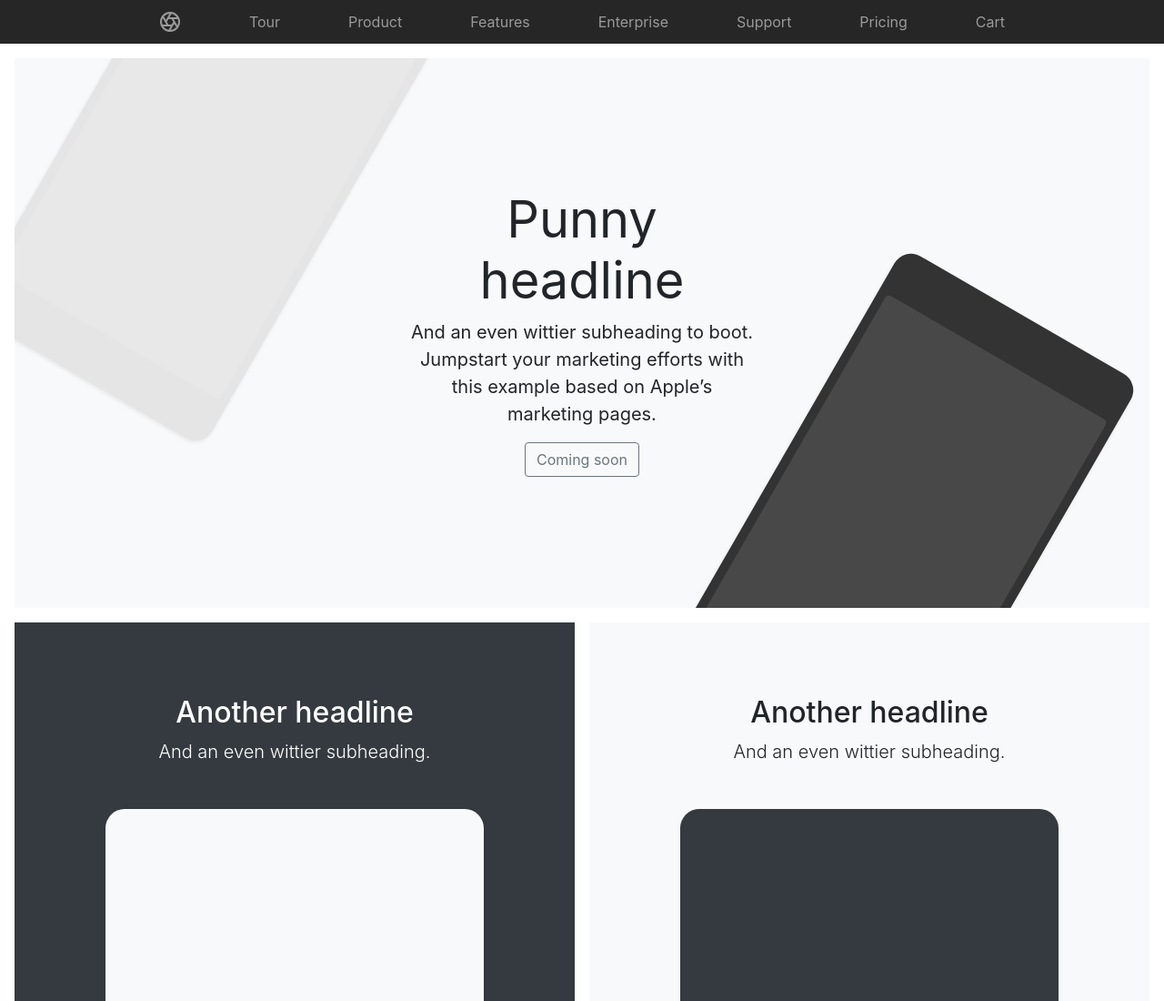
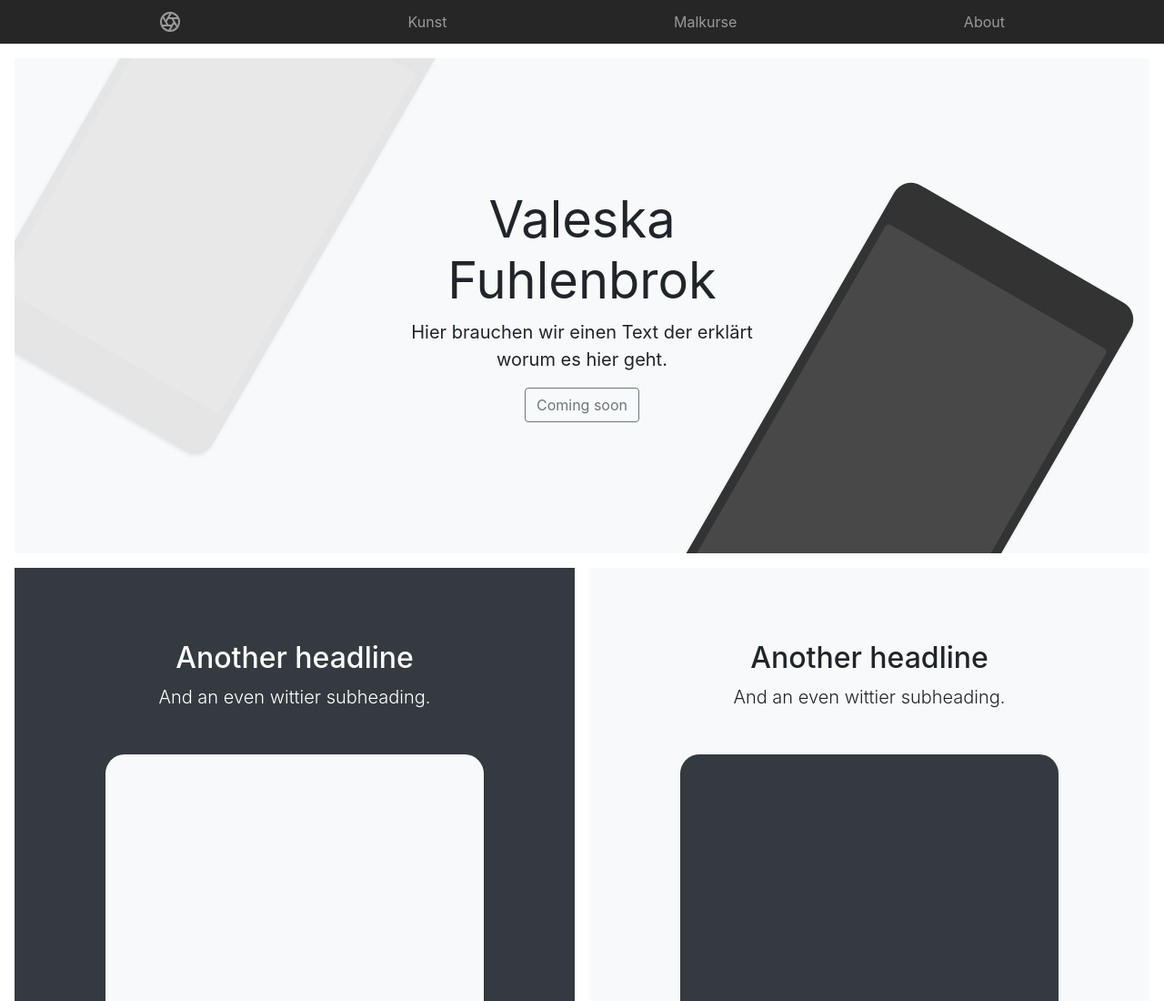
Before and after one commit to Pixeline-artwork/fuhlenbrok, a plain HTML site: page index.html in a window 1280 px wide. Shown: the top 1100 px of the page at 91% size. Drawn offline with nearby package versions, Linux system fonts and the light colour scheme.

Commit message:
just change a few texts

```diff
--- a/index.html
+++ b/index.html
@@ -48,20 +48,16 @@
     <a class="py-2" href="#" aria-label="Product">
       <svg xmlns="http://www.w3.org/2000/svg" width="24" height="24" fill="none" stroke="currentColor" stroke-linecap="round" stroke-linejoin="round" stroke-width="2" class="d-block mx-auto" role="img" viewBox="0 0 24 24" focusable="false"><title>Product</title><circle cx="12" cy="12" r="10"/><path d="M14.31 8l5.74 9.94M9.69 8h11.48M7.38 12l5.74-9.94M9.69 16L3.95 6.06M14.31 16H2.83m13.79-4l-5.74 9.94"/></svg>
     </a>
-    <a class="py-2 d-none d-md-inline-block" href="#">Tour</a>
-    <a class="py-2 d-none d-md-inline-block" href="#">Product</a>
-    <a class="py-2 d-none d-md-inline-block" href="#">Features</a>
-    <a class="py-2 d-none d-md-inline-block" href="#">Enterprise</a>
-    <a class="py-2 d-none d-md-inline-block" href="#">Support</a>
-    <a class="py-2 d-none d-md-inline-block" href="#">Pricing</a>
-    <a class="py-2 d-none d-md-inline-block" href="#">Cart</a>
+    <a class="py-2 d-none d-md-inline-block" href="#">Kunst</a>
+    <a class="py-2 d-none d-md-inline-block" href="#">Malkurse</a>
+    <a class="py-2 d-none d-md-inline-block" href="#">About</a>
   </div>
 </nav>
 
 <div class="position-relative overflow-hidden p-3 p-md-5 m-md-3 text-center bg-light">
   <div class="col-md-5 p-lg-5 mx-auto my-5">
-    <h1 class="display-4 font-weight-normal">Punny headline</h1>
-    <p class="lead font-weight-normal">And an even wittier subheading to boot. Jumpstart your marketing efforts with this example based on Apple’s marketing pages.</p>
+    <h1 class="display-4 font-weight-normal">Valeska Fuhlenbrok</h1>
+    <p class="lead font-weight-normal">Hier brauchen wir einen Text der erklärt worum es hier geht.</p>
     <a class="btn btn-outline-secondary" href="#">Coming soon</a>
   </div>
   <div class="product-device shadow-sm d-none d-md-block"></div>
```
Lines whose indentation alone changed are shown as unchanged.
